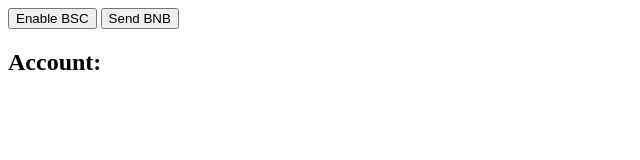
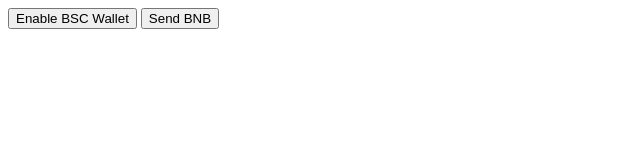
Before and after one commit to alpa2/aal, a plain HTML site: page index.html in a window 1280 px wide. Shown: the whole page, without its empty margins (0-640 px from the left). Drawn offline with Linux system fonts and the light colour scheme.

Commit message:
Update index.html

```diff
--- a/index.html
+++ b/index.html
@@ -2,16 +2,13 @@
 <html lang="en">
 <head>
   <meta charset="UTF-8">
-  <meta name="viewport" content="width=device-width,initial-scale=1">
-  <title>Simple dapp</title>
-  <script type="module" src="index.js"></script>
-  <script src="https://cdn.jsdelivr.net/npm/@metamask/detect-provider@1.2.0/dist/index.min.js"></script>
-
+  <meta name="viewport" content="width=device-width, initial-scale=1.0">
+  <title>BSC Wallet Example</title>
 </head>
 <body>
-  <!-- Display a connect button and the current account -->
-  <button class="enableBSCButton">Enable BSC</button>
-  <button class="sendBNBButton btn">Send BNB</button>
-  <h2>Account: <span class="showAccount"></span></h2>
-</body>
-</html>
+  <button class="enableBSCButton">Enable BSC Wallet</button>
+  <button class="sendBNBButton">Send BNB</button>
+  <div class="showAccount"></div>
+
+  <!-- Include the Binance Smart Chain Wallet provider script -->
+  <script src="https://cdn.jsdelivr.net/npm/@binance-chain/bsc-connector@1.0.4/dist/index.min.js"></script>
```
